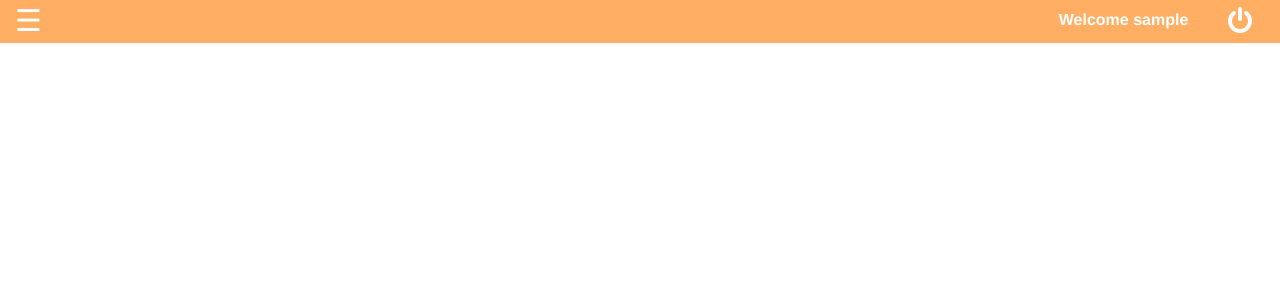
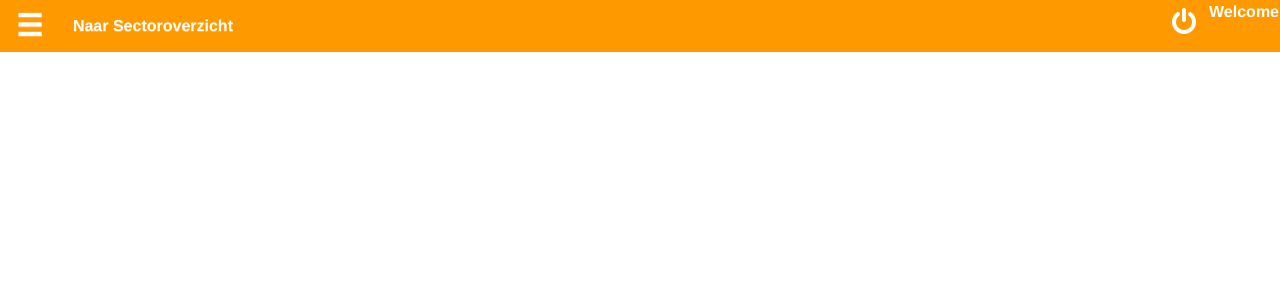
Before and after one commit to ShadowNL/213Nova, a PHP site: page /4_adminoverview.php in a window 1280 px wide. Shown: the top 300 px of the page. Run offline with PHP 8.4, Linux system fonts and the light colour scheme; the visitor is signed in with stand-in values (Sample User, id 1); data that the repository does not hold is empty; some libraries are stand-ins or nearby versions.

Commit message:
Adminoverview Navbar
addsubject little change in style
offcanvas added orange navbar

```diff
--- a/4_adminoverview.php
+++ b/4_adminoverview.php
@@ -107,23 +107,35 @@ function GetSelectedSubject() {
         <div id="mySidenav" class="sidenav">
             <img class="Logo" src="images/Adminlogo.png" width="100%" height="100px">
             <div class="menusplit"></div>
-
             <?php GetVakken(); ?>
-
             <center><div id="addsubject" class="MenuItem"><a style="color: white; font-size: 100%;" href="AddSubject">Add</a></div></center>
         </div>
 
         <div id="main">
-            <div class="col-sm-12" style="background-color: #ffae63">
+            <!--navbar-->
+            <nav class="navbar navbar-custom-blue nav-orange student-nav-side-fix">
+                <div  class='nav navbar-nav pull-left'><li id='navspacer'><p></p></li></div>
+                <div class='nav navbar-nav pull-left'>
+                    <li><a style='font-size:30px;cursor:pointer;color: white' onclick="toggleNav()">&#9776;</a></li>
+                </div>
+                <div class='nav navbar-nav pull-left'><li><a href='1_Landingpage.php'>Naar Sectoroverzicht</a></li></div>
+
+                <span class="pull-right Loggedinas" style="padding: 0 0"> Welcome <?php //GetUsername(); ?></span>
+                <div class='nav navbar-nav pull-right'><li>
+                    <button onclick="logout()" style="margin: 0em; background-color:transparent !important "type="submit" class="btn btn-primary-outline">
+                    <i class="fa fa-power-off fa-2x" aria-hidden="true"></i>
+                </button></li></div>
+            </nav>
+            <!--
+            <div class="col-sm-12" style="background-color: #FF9900">
                 <span style="font-size:30px;cursor:pointer;color: white"  onclick="toggleNav()">&#9776;</span>
-                <span class="pull-right Loggedinas" style="padding: 0 0"> Welcome <?php GetUsername(); ?>
+                <span class="pull-right Loggedinas" style="padding: 0 0"> Welcome <?php //GetUsername(); ?>
                     &nbsp;&nbsp;&nbsp;&nbsp;
-                    <button onclick="logout()" style="margin: 0em; background-color:transparent !important "type="submit" class="btn btn-primary-outline">
-                        <i class="fa fa-power-off fa-2x" aria-hidden="true"></i>
-                    </button>
+
                 </span>
 
             </div>
+            -->
             <!--
             <div class="col-sm-12" style="height: 28%">
             </div>
--- a/offcanvas.css
+++ b/offcanvas.css
@@ -302,6 +302,9 @@ a.imglink:hover img{
     color:#ffffff;
     border-radius:0;
 }
+.navbar-custom-blue.nav-orange {
+    background-color:#FF9900;
+}
 .navbar-custom-blue .navbar-nav > li > a {
     font-size:16px;
     font-weight:bold;
@@ -318,6 +321,13 @@ a.imglink:hover img{
 .navbar-custom-blue .navbar-nav > .open >a {
     text-decoration: none;
     background-color: #A1CFFF;
+}
+.navbar-custom-blue.nav-orange .navbar-nav > li > a:hover,
+.navbar-custom-blue.nav-orange .navbar-nav > li > a:focus,
+.navbar-custom-blue.nav-orange .navbar-nav > .active > a:hover,
+.navbar-custom-blue.nav-orange .navbar-nav > .active > a:focus,
+.navbar-custom-blue.nav-orange .navbar-nav > .open >a {
+    background-color: #FFCC66;
 }
 .navbar-custom-blue-brand{
     position:absolute;
@@ -336,3 +346,6 @@ a.imglink:hover img{
 .navbar-custom-blue .icon-bar {
     background-color:#33aa33;
 }
+.navbar-custom-blue.nav-orange .icon-bar {
+    background-color:#33aa33;
+}
```
Also changed, not shown: AddSubject.php (+8 -7 lines).
